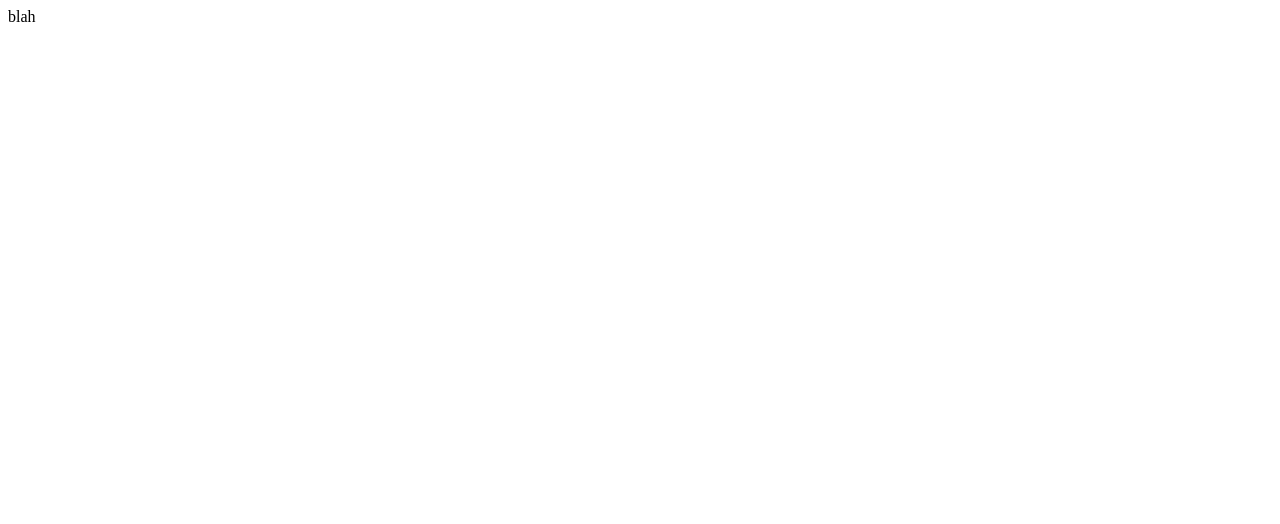
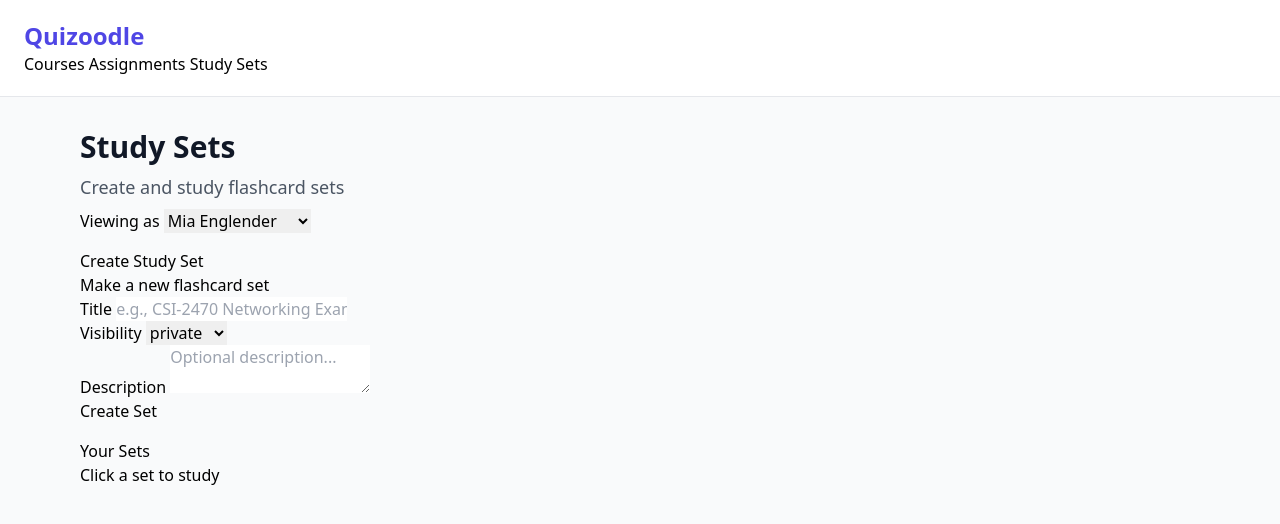
Before and after one commit to williammacx/study-set-subsystem, a plain HTML site: page frontend/studyset/index.html in a window 1280 px wide. Drawn offline with nearby package versions, Linux system fonts and the light colour scheme.

Commit message:
Update index.html

```diff
--- a/frontend/studyset/index.html
+++ b/frontend/studyset/index.html
@@ -1 +1,90 @@
-blah
+<!DOCTYPE html>
+<html lang="en">
+  <head>
+    <meta charset="UTF-8" />
+    <meta name="viewport" content="width=device-width, initial-scale=1.0" />
+    <title>Quizoodle | Study Sets</title>
+
+    <link rel="stylesheet" href="../css/base.css" />
+    <link rel="stylesheet" href="../css/theme.css" />
+    <link rel="stylesheet" href="./studyset.css" />
+
+    <script type="module" src="./studysets.js" defer></script>
+    <script src="https://cdn.tailwindcss.com"></script>
+  </head>
+
+  <body class="bg-gray-50 flex flex-col h-full">
+    <header class="bg-white border-b border-gray-200 py-5 px-6">
+      <p class="text-2xl font-bold text-indigo-600">Quizoodle</p>
+      <nav class="nav">
+        <a href="../">Courses</a>
+        <a href="../assignments/">Assignments</a>
+        <a class="active" href="./">Study Sets</a>
+      </nav>
+    </header>
+
+    <main class="grow max-w-6xl mx-auto p-4 pt-8 w-full flex flex-col gap-4">
+      <!-- Top header row -->
+      <section class="flex flex-col gap-2">
+        <p class="text-3xl font-bold text-gray-900">Study Sets</p>
+        <p class="text-gray-600 text-lg">Create and study flashcard sets</p>
+
+        <div class="user-switch">
+          <label for="userSelect">Viewing as</label>
+          <select id="userSelect">
+            <option value="1">Mia Englender</option>
+            <option value="2">Vincent Griest</option>
+            <option value="3">William MacLean</option>
+            <option value="4">Hunter Parcells</option>
+            <option value="5">Sam Purrenhage</option>
+          </select>
+        </div>
+      </section>
+
+      <!-- Create set -->
+      <section class="section">
+        <div class="section-header">
+          <h2 class="section-title">Create Study Set</h2>
+          <p class="section-subtitle">Make a new flashcard set</p>
+        </div>
+
+        <div class="create-grid">
+          <div>
+            <label class="field-label" for="titleInput">Title</label>
+            <input class="field-input" id="titleInput" placeholder="e.g., CSI-2470 Networking Exam 1" />
+          </div>
+
+          <div>
+            <label class="field-label" for="visSelect">Visibility</label>
+            <select class="field-input" id="visSelect">
+              <option value="private">private</option>
+              <option value="unlisted">unlisted</option>
+              <option value="public">public</option>
+            </select>
+          </div>
+
+          <div class="create-span-2">
+            <label class="field-label" for="descInput">Description</label>
+            <textarea class="field-textarea" id="descInput" placeholder="Optional description..."></textarea>
+          </div>
+
+          <div class="create-actions create-span-2">
+            <button class="btn-primary" id="createBtn" type="button">Create Set</button>
+            <p class="helper-text" id="createMsg"></p>
+          </div>
+        </div>
+      </section>
+
+      <!-- List sets -->
+      <section class="section">
+        <div class="section-header">
+          <h2 class="section-title">Your Sets</h2>
+          <p class="section-subtitle">Click a set to study</p>
+        </div>
+
+        <div class="studyset-list"></div>
+        <p class="helper-text" id="listMsg"></p>
+      </section>
+    </main>
+  </body>
+</html>
```
